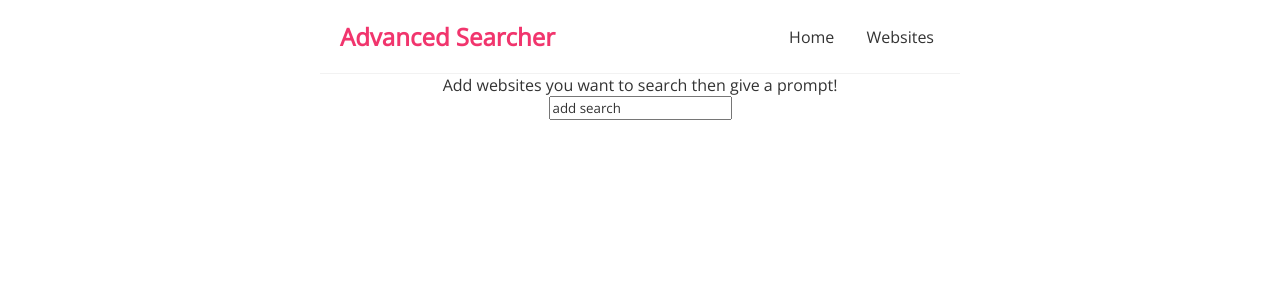
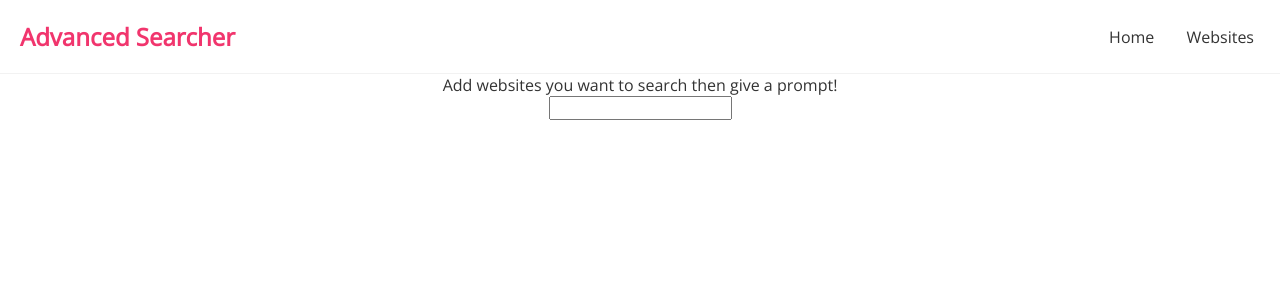
Before and after one commit to np-2001/search-app, a React (Create React App) app: page / in a window 1280 px wide. Shown: the top 300 px of the page. Built offline with nearby package versions, Linux system fonts and the light colour scheme.

Commit message:
Made search box save data for search prompt on home page

```diff
--- a/src/App.js
+++ b/src/App.js
@@ -1,13 +1,18 @@
 import './App.css';
+
+
 import {PropTypes} from "prop-types";
 import Navbar from './Navbar';
+import Search from './Search';
+import { useState, useEffect } from "react";
 
 function App() {
+  const [Search_Requested,setSearch_Requested] = useState("");
   return (
     <div className="App">
      <Navbar />
      <Description/>
-     <Search text = "add search"/>
+     <Searches searchRequested={Search_Requested} setSearchRequested={setSearch_Requested}/>
     </div>
   );
 }
@@ -15,6 +20,9 @@ function App() {
 
 
 function Description() {
+  const storedData = window.localStorage.getItem('searchData');
+  const searchData = storedData != null ? JSON.parse(storedData) : [];
+
   return (
     <div>
       <p> Add websites you want to search then give a prompt!</p>
@@ -22,18 +30,93 @@ function Description() {
   );
 }
 
-function Search(props) {
+
+function Searches({ searchRequested, setSearchRequested }) {
+  const [Searching, setSearching] = useState("");
+
+  useEffect(() => {
+    // Initialize searchRequested with the value from localStorage
+    const storedData = window.localStorage.getItem('searchRequested');
+    if (storedData != null) {
+      setSearchRequested(JSON.parse(storedData));
+    }
+  }, [setSearchRequested]);
+
+  const SearchingChange = (event) => {
+    setSearching(event.target.value);
+  };
+
+  const EnterSearch = (event) => {
+    if (event.key === 'Enter') {
+      // Get input value from Searching state and update searchRequested state
+      setSearchRequested(Searching);
+    }
+  };
+
+  useEffect(() => {
+    // Save search data to localStorage whenever it changes
+    if (searchRequested.length > 0) {
+      window.localStorage.setItem('searchRequested', JSON.stringify(searchRequested));
+    }
+  }, [searchRequested]);
+
   return (
-    <form>
-      <label for='search_request'></label>
-      <input type="text" id='search_request' value= {props.text}/>
-    </form>
+    <div>
+      <form>
+        <label htmlFor='search_request'></label>
+        <input
+          type="text"
+          id='search_request'
+          onChange={SearchingChange}
+          onKeyDown={EnterSearch}
+        />
+      </form>
+
+    </div>
   );
 }
 
-Search.propTypes = {
-  text: PropTypes.string,
-};
+// function Searches({ searchRequested, setSearchRequested }) {
+
+//   const [Searching,setSearching] = useState("");
+
+//   const SearchingChange = (event) => {
+//     setSearching(event.target.value);
+//   };
+
+//   const EnterSearch = (event) => {
+
+//     if (event.key === 'Enter') {
+//       //Get input value
+//       setSearchRequested(Searching);
+//     }
+//   };
+//   useEffect(() => {
+//     // Save search data to localStorage whenever it changes
+//     if (searchRequested.length > 0) {
+//         window.localStorage.setItem('searchRequested', JSON.stringify(searchRequested));
+//     }
+//   }, [searchRequested]);
+//   return (
+//     <div>
+
+//       <form>
+//       <label for='search_request'></label>
+//       <input
+//         type="text"
+//         id='search_request'
+//         onChange={SearchingChange}
+//         onKeyDown={EnterSearch}
+//       />
+//     </form>
+//     <h1> {searchRequested}</h1>
+//     </div>
+
+
+//   );
+// }
+
+
 
 
 export default App;
--- /dev/null
+++ b/src/Search.css
@@ -0,0 +1,3 @@
+.Searchbar {
+    text-align: center;
+}
--- a/src/Search.js
+++ b/src/Search.js
@@ -3,6 +3,8 @@ import React from 'react'
 import Navbar from './Navbar'
 
 import { useState, useEffect } from "react";
+
+import './Search.css';
 
 function Search() {
   return (
@@ -67,7 +69,11 @@ function Searchbar() {
                 onKeyDown={Enter}
             />
             <button onClick={handleClear}>Clear</button> {/* Updated the button */}
-            <h3> {searchData} </h3>
+            <ul>
+                {searchData.map((item, index) => (
+                    <h1 key={index}>{item}</h1>
+                ))}
+            </ul>
         </div>
     );
 }
--- a/src/index.css
+++ b/src/index.css
@@ -9,7 +9,7 @@
   padding: 20px;
   display: flex;
   align-items: center;
-  max-width: 600px;
+  width: 100;
   margin: 0 auto;
   border-bottom: 1px solid #f2f2f2;
 }
```
